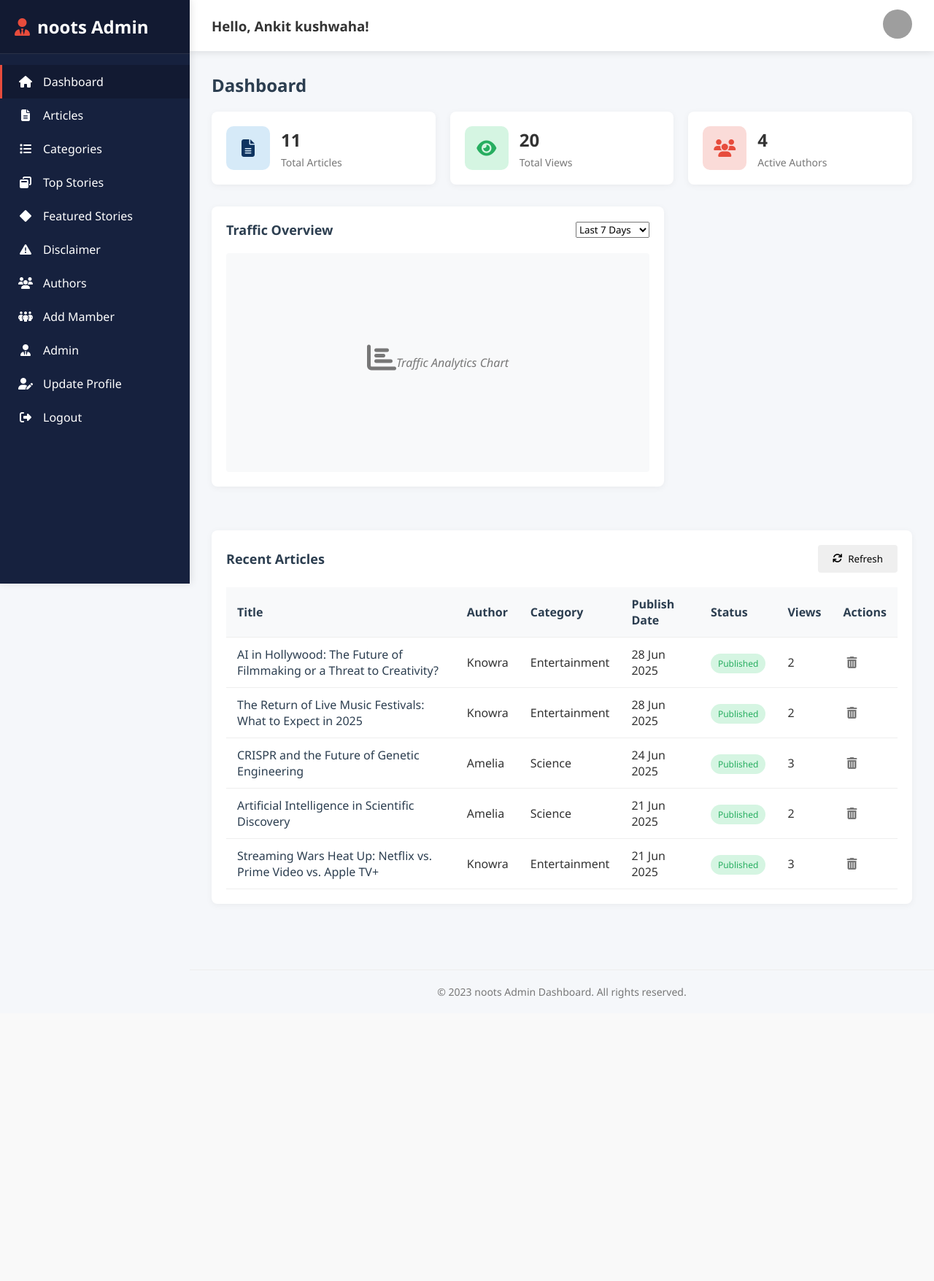
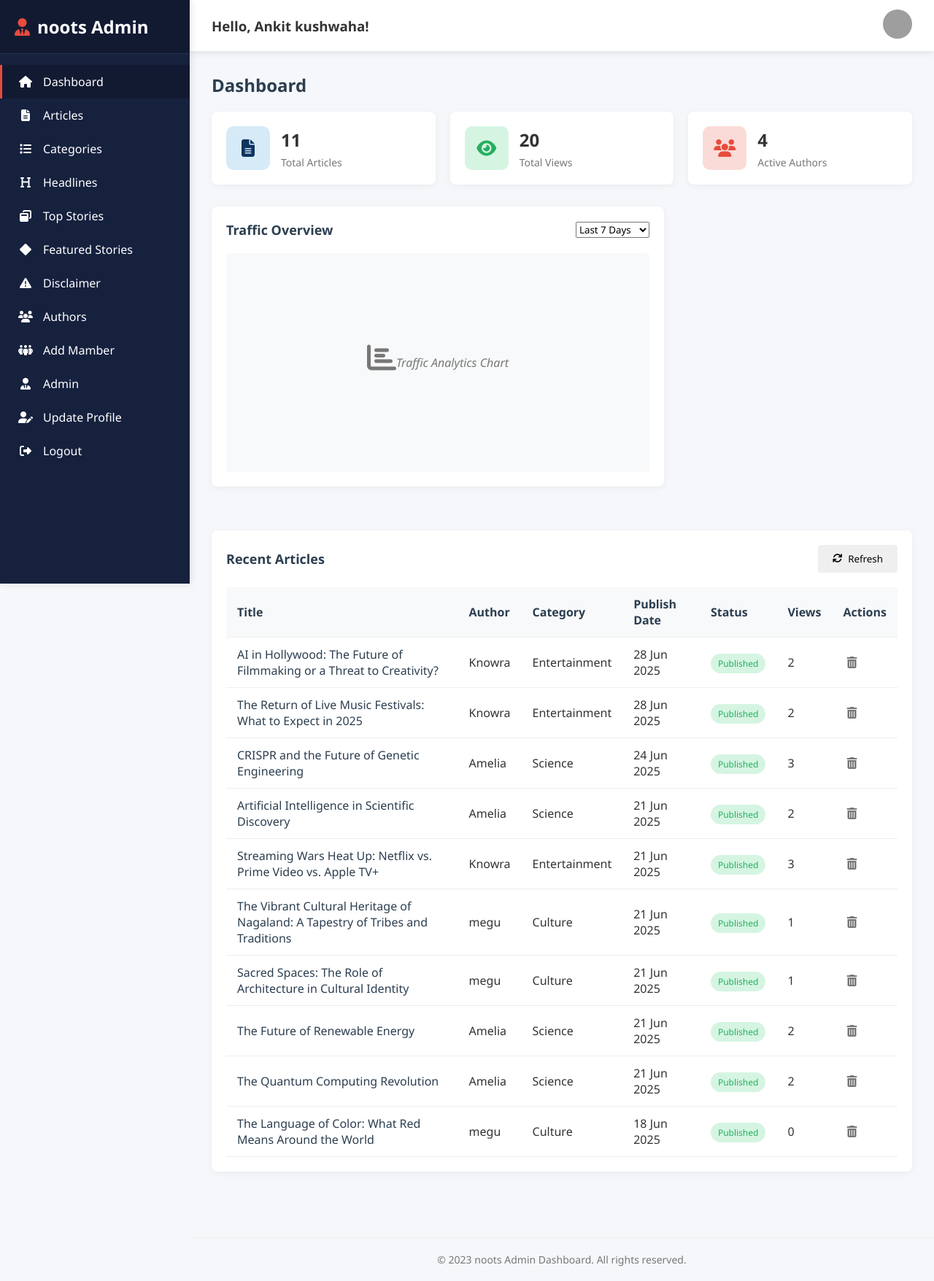
Before and after one commit to Ankitprim/noots, a PHP site: page /noots/admin.php in a window 1280 px wide. Shown: the whole page at 73% size. Before the commit the page ends 1369 px from the top, so only its background shows below. Run offline with PHP 8.4, Linux system fonts and the light colour scheme; a user stored in the database is signed in; data comes from the database, SQL or seed files in the repository; tables that the repository leaves empty or names only in its code hold one stand-in row (values such as "Sample post"); grey boxes are pictures that could not be loaded.

Commit message:
adding headlines management

```diff
--- a/admin.php
+++ b/admin.php
@@ -13,7 +13,7 @@
     $admin = $query0->fetchall(PDO::FETCH_OBJ);
     // var_dump($admin);
 
-    $limit = 5;
+    $limit = 10;
     $page = isset($_GET['page']) ? (int)$_GET['page'] : 1;
     $offset = ($page - 1) * $limit;
 
@@ -72,6 +72,10 @@
         $stmt4->execute();
         $categories_details = $stmt4->fetchAll(PDO::FETCH_OBJ);
     // top-story
+        $stmt7i = $conn->prepare("SELECT article.id AS id, title, headlines.created_at AS created_at FROM article JOIN headlines ON article.id = headlines.article_id;");
+        $stmt7i->execute();
+        $headlines = $stmt7i->fetchAll(PDO::FETCH_OBJ);
+    // top-story
         $stmt7 = $conn->prepare("SELECT article.id AS id, title, top_story.created_at AS created_at FROM article JOIN top_story ON article.id = top_story.article_id;");
         $stmt7->execute();
         $topStory = $stmt7->fetchAll(PDO::FETCH_OBJ);
@@ -141,6 +145,36 @@
 
         }
     }
+    //add headline
+    if($_SERVER['REQUEST_METHOD'] === 'POST' && isset($_POST['headline'])){
+        $id = $_POST['headline_id'];
+        $stmt_h = $conn->prepare("INSERT INTO headlines (article_id) VALUES(:id)");
+        $stmt_h->execute([
+            ':id' => $id
+        ]);
+        header("Location: ". $_SERVER['PHP_SELF']);
+        exit;
+
+    }
+
+    // delete headline
+    if($_SERVER['REQUEST_METHOD'] === 'POST' && isset($_POST['delete_headline'])){
+        $deleteId  = (int) $_POST['headline_id'];
+        $stmt_H = $conn->prepare("DELETE FROM headlines WHERE article_id = :id");
+        $stmt_H->bindParam(':id', $deleteId, PDO::PARAM_INT);
+        if($stmt_H->execute()){
+            $_SESSION['flash_message'] = "Headline deleted successfully!";
+            header("Location: " . $_SERVER['PHP_SELF']);
+            exit;
+
+        } else {
+            $_SESSION['flash_message'] = "Failed to delete Headline.";
+            header("Location: " . $_SERVER['PHP_SELF']);
+            exit;
+
+        }
+    }
+
 
     //add top stroy
     if($_SERVER['REQUEST_METHOD'] === 'POST' && isset($_POST['top-story'])){
@@ -1387,6 +1421,10 @@
                 <div class="menu-item" data-page="categories-page">
                     <i class="fas fa-list"></i>
                     <span>Categories</span>
+                </div>
+                <div class="menu-item" data-page="headlines-page">
+                    <i class="fa-solid fa-heading"></i>
+                    <span>Headlines</span>
                 </div>
                 <div class="menu-item" data-page="top-stories-page">
                     <i class="fa-solid fa-window-restore"></i>
@@ -1815,6 +1853,83 @@
                     </div>
                 </div>
 
+                <!-- headline Page -->
+                 <div id="headlines-page" class="page">
+                    <div class="page-title">
+                        <h1>Headlines Management</h1>
+                        <button class="btn btn-primary">
+                            <i class="fas fa-plus"></i> Add Headline
+                        </button>
+                    </div>
+
+                    <div class="card">
+                        <div class="card-header">
+                            <h2>Add Headline</h2>
+                        </div>
+                        <div class="form-container">
+                            <form action="" method="post">
+                                <div class="form-row">
+                                    <div class="form-group">
+                                        <label for="headine_id">Article Id</label>
+                                        <input type="number" id="headline_id" name="headline_id" placeholder="Enter article id...">
+                                    </div>
+                                </div>
+                                <div class="form-actions">
+                                    <button class="btn">
+                                        <i class="fas fa-times"></i> Cancel
+                                    </button>
+                                    <button class="btn btn-primary" name="headline" type="submit">
+                                        <i class="fas fa-save"></i> Save Story
+                                    </button>
+                                </div>
+                            </form>
+                        </div>
+                    </div>
+
+                    <div class="card">
+                        <div class="card-header">
+                            <h2>All Headlines (<?php echo count($headlines); ?>)</h2>
+                            <div>
+                                <button class="btn" onClick="window.location.reload()">
+                                    <i class="fas fa-sync"></i> Refresh
+                                </button>
+                            </div>
+                        </div>
+                        <div class="table-responsive">
+                            <table>
+                                <thead>
+                                    <tr>
+                                        <th>id</th>
+                                        <th>title</th>
+                                        <th>Last Updated</th>
+                                        <th>Actions</th>
+                                    </tr>
+                                </thead>
+                                <tbody>
+                                    <?php foreach($headlines as $list): ?>
+                                        <tr>
+                                            <td><?php echo $list->id; ?></td>
+                                            <td><?php echo $list->title;?>
+                                            </td>
+                                            <td><?php $formanted = date("d M Y", strtotime    ($list->created_at));
+                                                echo $formanted; ?>
+                                            </td>
+                                            <td>
+                                                <form method="POST" action="" onsubmit="return confirm('Are you sure you want to delete this headline?');">
+                                                    <input type="hidden" name="headline_id" value="<?php echo $list->id; ?>">
+                                                    <button class="action-btn" type="submit" name="delete_headline">
+                                                        <i class="fas fa-trash-alt"></i>
+                                                    </button>
+                                                </form>
+                                            </td>
+                                        </tr>
+                                    <?php endforeach; ?>
+                                </tbody>
+                            </table>
+                        </div>
+                    </div>
+                </div>
+
                 <!-- Top-story Page -->
                  <div id="top-stories-page" class="page">
                     <div class="page-title">
```
